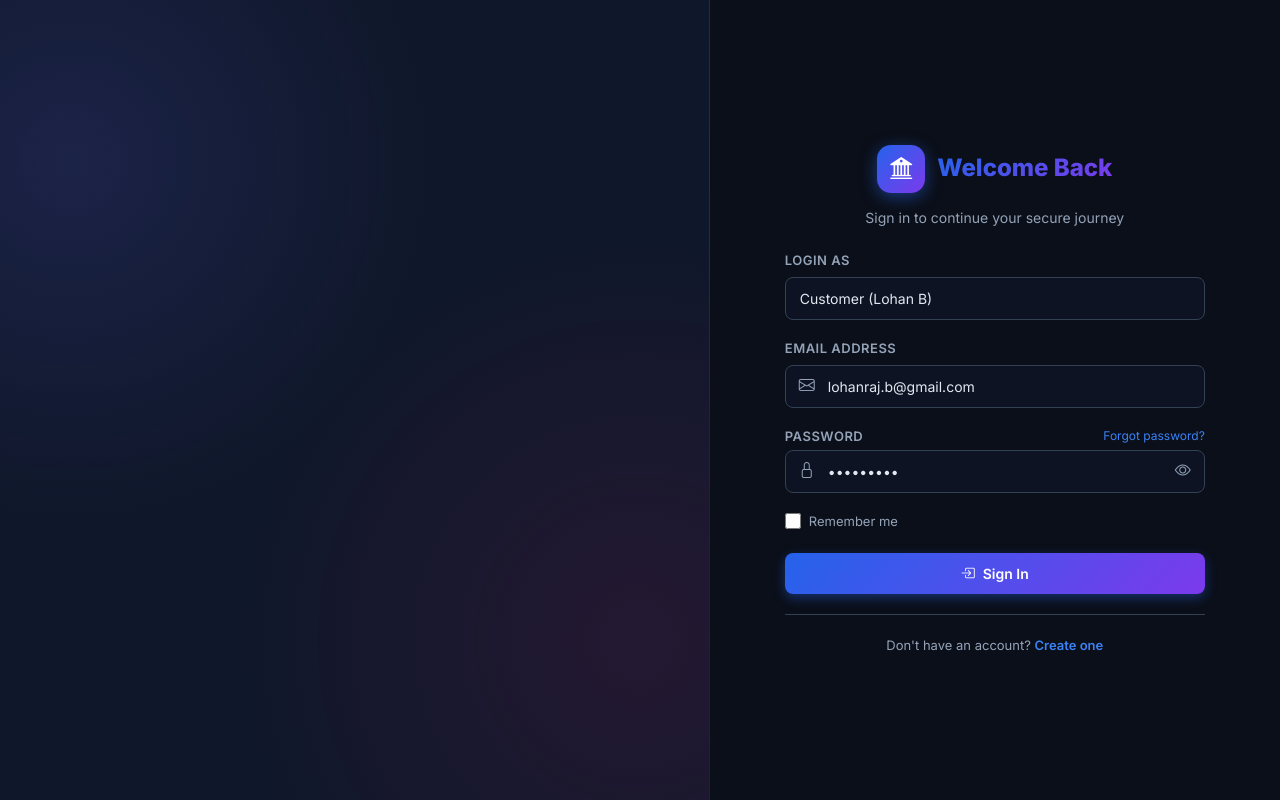
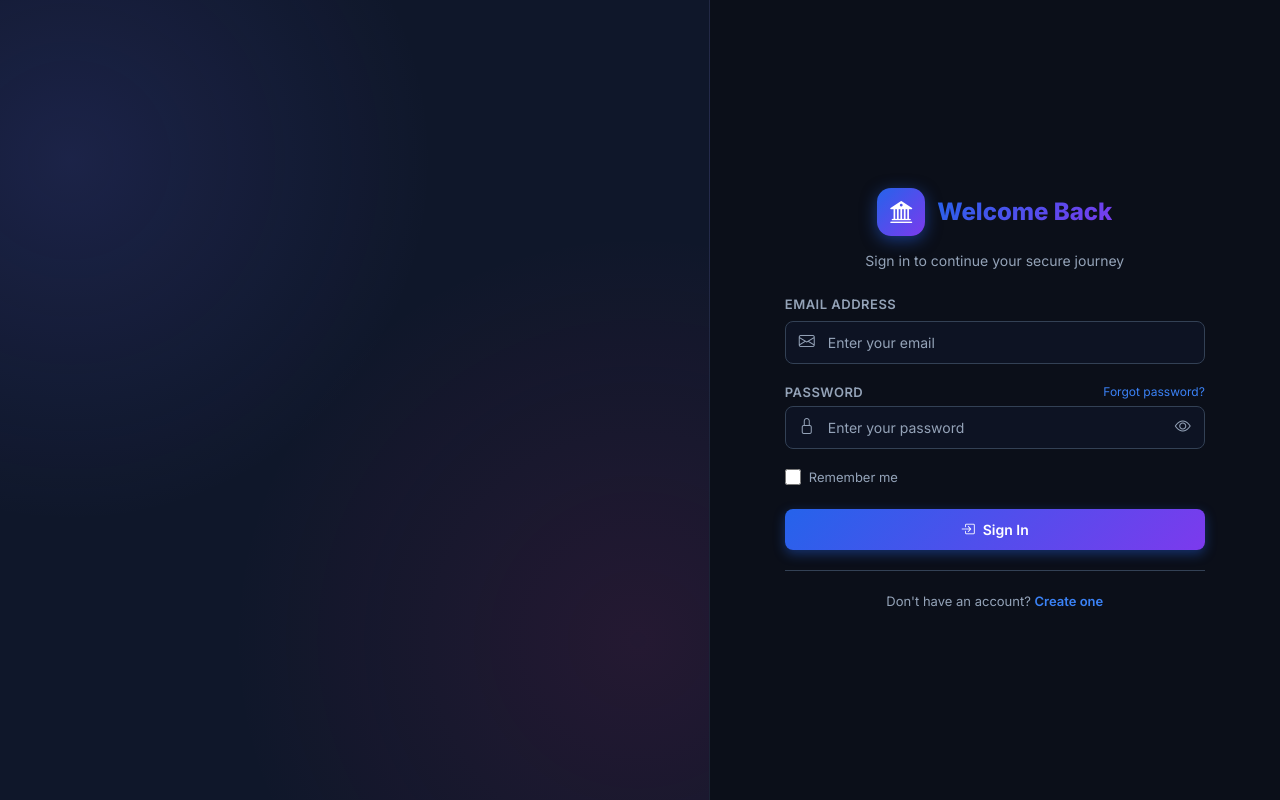
Before and after one commit to Lohanraj/Maverick-Bank, an Angular app in the folder Frontend/: page /login in a window 1280 px wide. Built offline with nearby package versions, Linux system fonts and the light colour scheme.

Commit message:
Seeded Visa Debit card for default customer user

```diff
--- a/Frontend/src/app/pages/login/login.html
+++ b/Frontend/src/app/pages/login/login.html
@@ -62,16 +62,6 @@
       <div class="alert alert-danger" *ngIf="errorMessage">
         <i class="bi bi-exclamation-circle-fill"></i>
         {{ errorMessage }}
-      </div>
-
-      <!-- Login As Role Selector -->
-      <div class="form-group">
-        <label class="form-label">Login As</label>
-        <select class="form-select" [(ngModel)]="selectedRole" (change)="onRoleChange()">
-          <option value="Customer">Customer (Lohan B)</option>
-          <option value="Employee">Bank Employee</option>
-          <option value="Admin">System Admin</option>
-        </select>
       </div>
 
       <!-- Email -->
--- a/Frontend/src/app/pages/login/login.ts
+++ b/Frontend/src/app/pages/login/login.ts
@@ -19,9 +19,6 @@ export class Login implements OnInit {
   showPassword: boolean = false;
   rememberMe: boolean = false;
 
-  // Role selector
-  selectedRole: string = 'Customer';
-
   // Forgot Password feature
   showForgotModal: boolean = false;
   forgotEmail: string = '';
@@ -39,21 +36,6 @@ export class Login implements OnInit {
     if (savedEmail) {
       this.email = savedEmail;
       this.rememberMe = true;
-    }
-    // Set default customer credentials
-    this.onRoleChange();
-  }
-
-  onRoleChange() {
-    if (this.selectedRole === 'Customer') {
-      this.email = 'lohanraj.b@gmail.com';
-      this.password = '@Lohan123';
-    } else if (this.selectedRole === 'Employee') {
-      this.email = 'employee@maverick.com';
-      this.password = 'Employee@123';
-    } else if (this.selectedRole === 'Admin') {
-      this.email = 'admin@maverick.com';
-      this.password = 'Admin@123';
     }
   }
 
```
